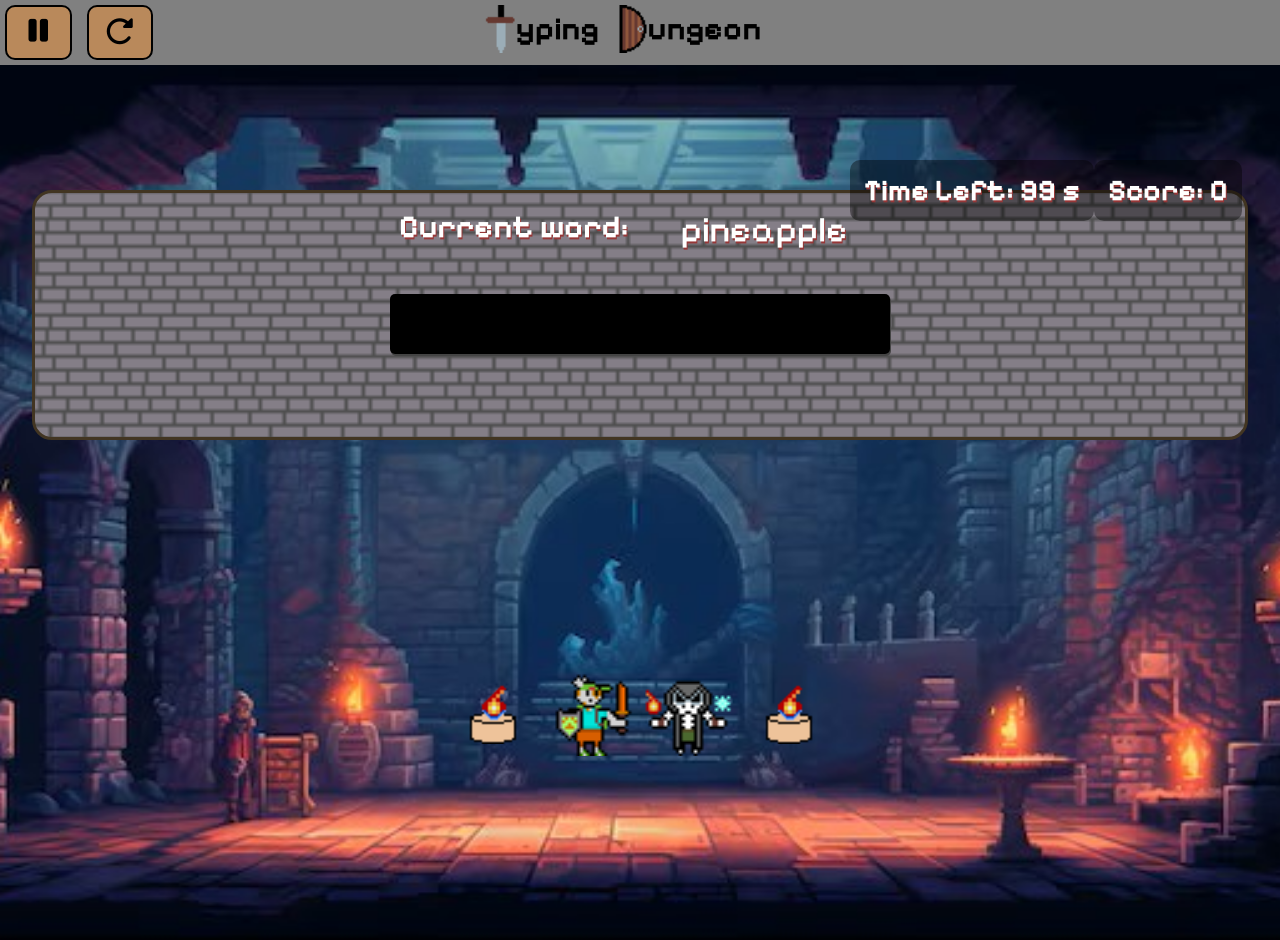
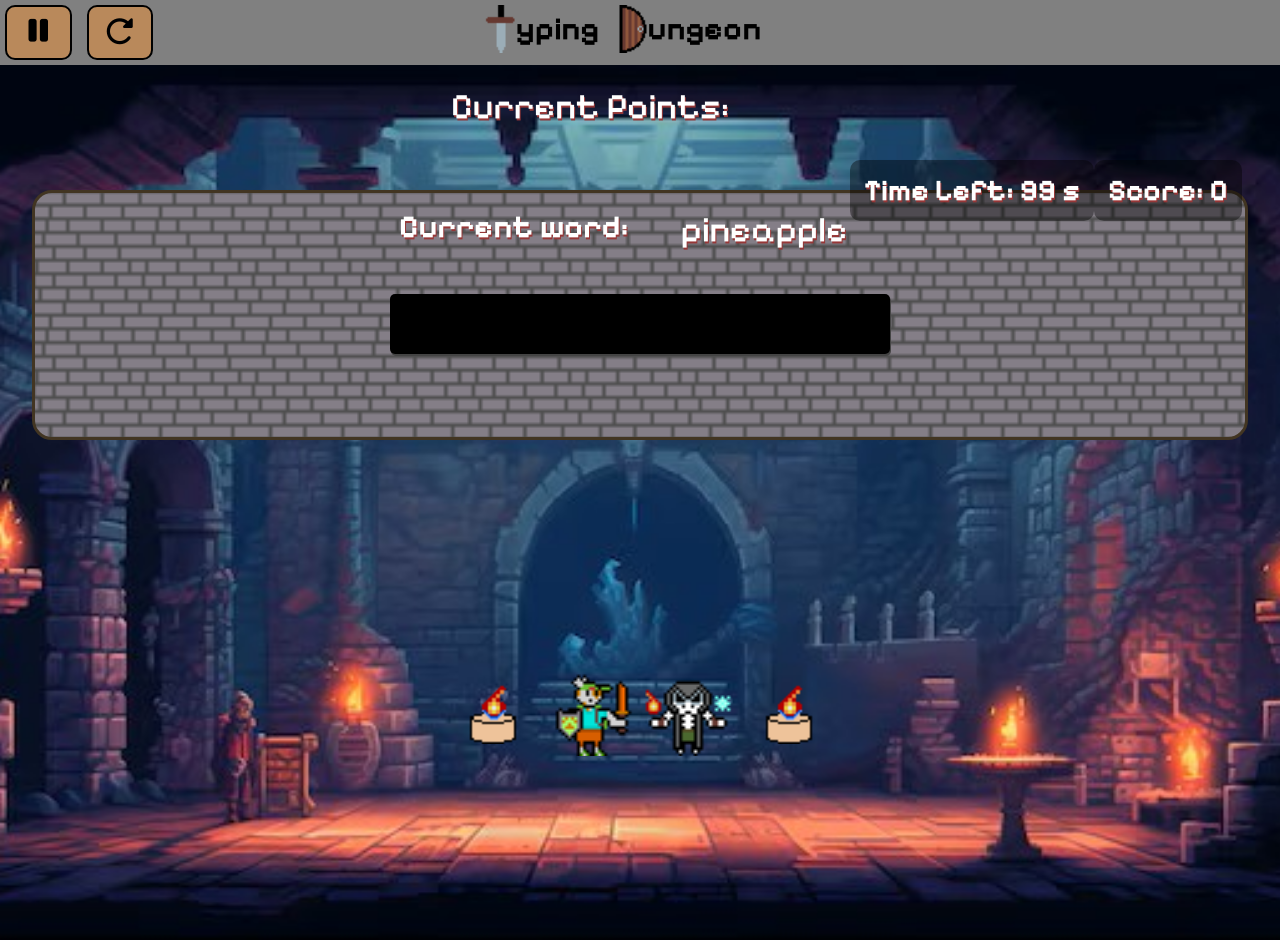
Before and after one commit to Gamewarrior1andBowser/typing-dungeon, a plain HTML site: page index.html in a window 1280 px wide. Both pictures are taken after a click on the button 119 px from the left and 32 px from the top of the page. Drawn offline with Linux system fonts and the light colour scheme.

Commit message:
uploaded changes from carlos and daniel

```diff
--- a/assets/script/game.js
+++ b/assets/script/game.js
@@ -21,6 +21,8 @@ const candle1 = document.querySelector(".Candle1");
 const candle2 = document.querySelector(".Candle2");
 const enemy = document.querySelector(".Enemy")
 const plusoneani = document.getElementById("plusone");
+    const currentpoint = document.getElementById('currentpoint');
+    const prctg = document.getElementById('percentage');
 const start = new Audio('./assets/media/keyboard-typing.mp3');
 start.type = 'audio/mp3';
 const clear = new Audio('./assets/media/score.mp3');
@@ -39,6 +41,8 @@ let timestarted = false;
 let timerid = null;
 let score = 0;
 let currentword = "";
+    let hit = 0;
+    let acchit = 0;
 
 function updateTimer() {
   if(timeleft > 0) {
@@ -104,10 +108,18 @@ input.addEventListener("input", () => {
   }
 });
 
+
+
+
 let remainingWords = [];
 for (let i = 0; i < words.length; i++) {
   remainingWords.push(words[i]);
 }
+
+        function calPercent() {
+          const percent = (acchit / hit) * 100;
+          return percent.toFixed(2);
+        }
 
 function signWord() {
   const index = Math.floor(Math.random() * remainingWords.length);
@@ -120,14 +132,18 @@ function signWord() {
 input.addEventListener("input", () => {
   let value = String(input.value);
   if (timeleft > 0) {
+                hit++;
     if(value == currentword){
       clear.play();
       score++;
+              acchit++;
       plusoneani.classList.add('plusone-animation');
       setTimeout(() => {
         plusone.classList.remove('plusone-animation');
       }, 1000);
       scorepoint.innerText = `Score: ${score}`;
+                  prctg.innerText = `${calPercent()}% `
+                  currentpoint.innerText = `Current Points: ${score}`;
       input.value = "";
       status.innerText = "";
       signWord();
@@ -138,6 +154,7 @@ input.addEventListener("input", () => {
         enemy.classList.remove('skeletonWizard_hurt');
       }, 1000);
     } else if (currentword.includes(value)) {
+                acchit++;
     } else {
       hurt.play();
       status.innerText = "Please enter the right word!";
@@ -172,6 +189,9 @@ function resetgame() {
   clearTimeout(timerid);
   leo.classList.remove('leo_win');
   enemy.classList.remove('skeletonWizard_dead');
+                hit = 0;
+                acchit = 0;
+                prctg.innerText = '';
   isPaused = true;
   timeleft = 99;
   timestarted = false;
@@ -180,6 +200,7 @@ function resetgame() {
   currentword = "";
   timer.innerText = "Time Left: 99 s";
   scorepoint.innerText = "Score: 0";
+              currentpoint.innerText = "Current Points:"
   input.value = "";
   status.innerText = "";
   signWord();
--- a/index.html
+++ b/index.html
@@ -42,6 +42,23 @@
             <p id="status"></p>
           </div>
         </div>
+        <div class="scoreboard-banner">
+          <div class="live-score">
+            <p id="currentpoint">Current Points:</p>
+            <p id="percentage"></p>
+          </div>
+          <div class="leaderboard">
+            <p class="topone"></p>
+            <p class="toptwo"></p>
+            <p class="topthree"></p>
+            <p class="topfour"></p>
+            <p class="topfive"></p>
+            <p class="topsix"></p>
+            <p class="topseven"></p>
+            <p class="topeight"></p>
+            <p class="topnine"></p>
+          </div>
+        </div>
         <div class="map">
           <i class="Candle1 candle"></i>
           <i class="Leo sprite leo"></i>
```
